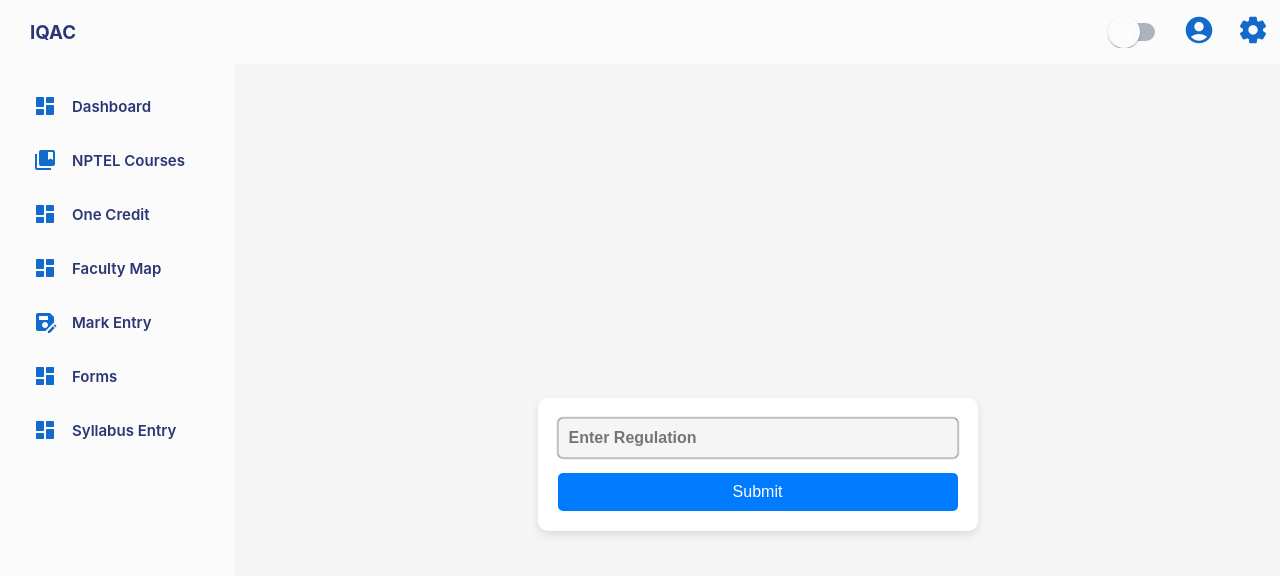
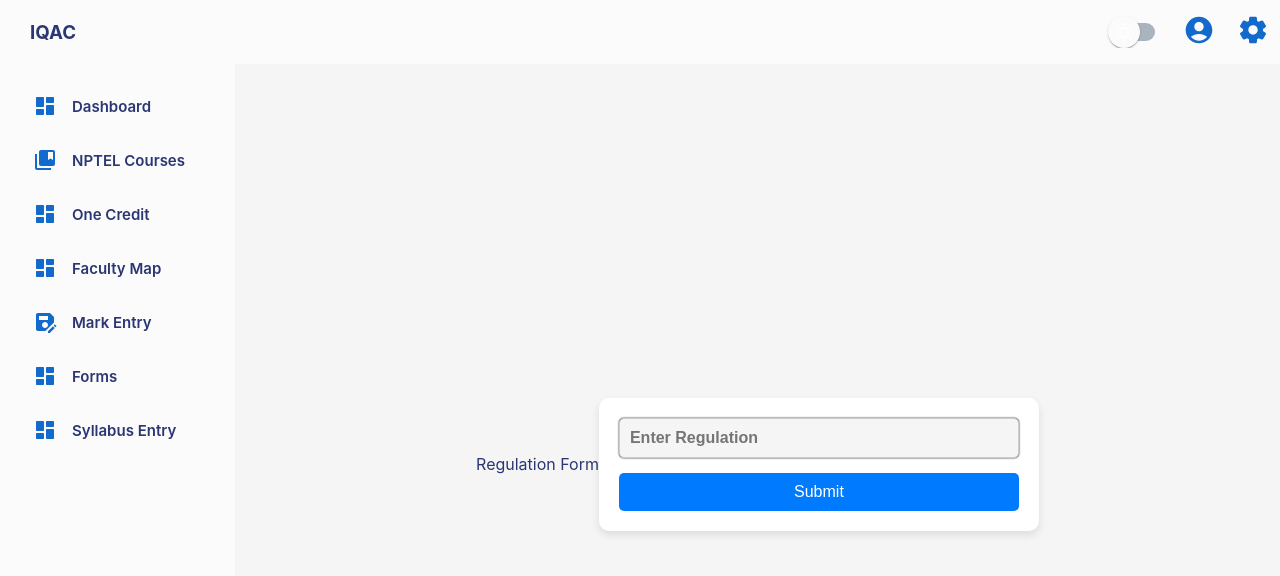
Before and after one commit to Priyadarshan-B/iqac-frontend, a React (Vite) app: page /mainform/regulationform in a window 1280 px wide. Shown: the top 576 px of the page. Built offline with nearby package versions, Linux system fonts and the light colour scheme.

Commit message:
heading for forms

```diff
--- a/src/allPages/forms/regulation_form.css
+++ b/src/allPages/forms/regulation_form.css
@@ -1,6 +1,17 @@
-/* regulation_form.css */
 
-/* Container for the form */
+    .title {
+        /* align-self: flex-start; */
+        /* font-size: 24px;
+        font-weight: bold;
+        color: #333; */
+        margin:0;
+        /* text-align: left; */
+        /* justify-content: flex-start; */
+    }
+
+
+
+
 .regulation-form-container {
     display: flex;
     justify-content: center;
--- a/src/allPages/forms/regulation_form.jsx
+++ b/src/allPages/forms/regulation_form.jsx
@@ -44,7 +44,9 @@ function RegulationForm() {
 
 
         <div className="regulation-form-container">
+        <div className="title">Regulation Form</div>
             <ToastContainer />
+
 
             <form className="regulation-form" onSubmit={handleSubmit}>
                 <InputBox
```
